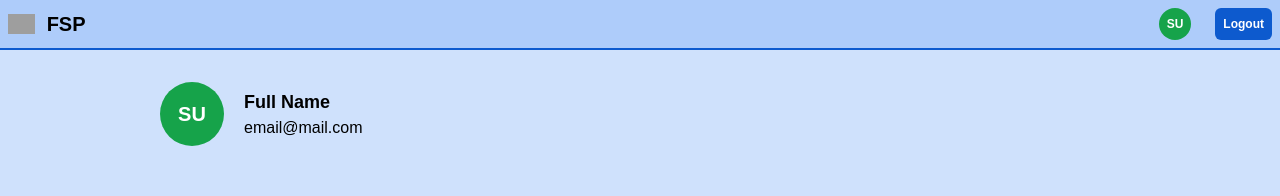
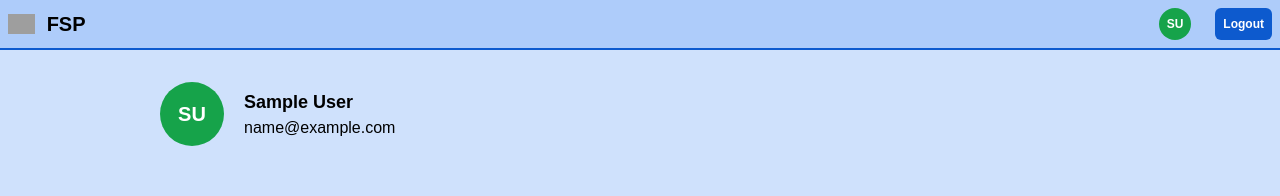
Before and after one commit to anandxs/FSPFrontend, a React (Vite) app: page /profile in a window 1280 px wide. Shown: the top 196 px of the page. Built offline with nearby package versions, Linux system fonts and the light colour scheme; no server answers; sample sign-in values are in the browser's storage; grey boxes are pictures that could not be loaded.

Commit message:
Profile card created

```diff
--- a/src/components/Profile/LoadUser.jsx
+++ b/src/components/Profile/LoadUser.jsx
@@ -1,14 +1,10 @@
 import { useGetUserInfoQuery } from "../../features/auth/authApiSlice";
-import { useDispatch, useSelector } from "react-redux";
-import {
-	selectCurrentUser,
-	setCredentials,
-} from "../../features/auth/authSlice";
+import { useDispatch } from "react-redux";
+import { setCredentials } from "../../features/auth/authSlice";
 import { useEffect } from "react";
 import { useNavigate } from "react-router-dom";
 
 const LoadUser = () => {
-	const user = useSelector(selectCurrentUser);
 	const { data, isSuccess } = useGetUserInfoQuery();
 	const navigate = useNavigate();
 	const dispatch = useDispatch();
--- a/src/components/Profile/ProfileCard.jsx
+++ b/src/components/Profile/ProfileCard.jsx
@@ -1,19 +1,21 @@
-import React from "react";
+import { useSelector } from "react-redux";
 import ProfilePicAlternative from "./ProfilePicAlternative";
+import { selectCurrentUser } from "../../features/auth/authSlice";
 
 const ProfileCard = () => {
+	const user = useSelector(selectCurrentUser);
 	return (
-		<div className="flex items-center gap-5 md:w-3/4 m-1 sm:mx-auto sm:mt-8">
+		<div className="flex items-center gap-5 md:w-3/4 mt-8 mx-auto">
 			<div
-				className={`bg-green-600 p-2 rounded-full h-16 w-16 flex justify-center items-center`}
+				className={`bg-green-600 p-2 rounded-full h-12 w-12 sm:h-16 sm:w-16 flex justify-center items-center`}
 			>
 				<div className="text-white font-bold text-xl">
 					<ProfilePicAlternative />
 				</div>
 			</div>
 			<div className="">
-				<h1 className="text-lg font-bold">Full Name</h1>
-				<h2 className="">email@mail.com</h2>
+				<h1 className="text-lg font-bold">{user?.name}</h1>
+				<h2 className="">{user?.email}</h2>
 			</div>
 		</div>
 	);
--- a/src/features/auth/authSlice.js
+++ b/src/features/auth/authSlice.js
@@ -16,7 +16,7 @@ const authSlice = createSlice({
 	initialState,
 	reducers: {
 		setCredentials: (state, action) => {
-			const { id, name, email } = action.payload;
+			const { id, name } = action.payload;
 			state.id = id;
 			state.name = name;
 			sessionStorage.setItem(
@@ -24,7 +24,7 @@ const authSlice = createSlice({
 				JSON.stringify({
 					id,
 					name,
-					email,
+					email: state.email,
 					accessToken: state.accessToken,
 					refreshToken: state.refreshToken,
 				})
@@ -40,6 +40,7 @@ const authSlice = createSlice({
 		logOut: (state, action) => {
 			state.id = null;
 			state.name = null;
+			state.email = null;
 			state.accessToken = null;
 			state.refreshToken = null;
 			sessionStorage.clear();
--- a/src/pages/Login.jsx
+++ b/src/pages/Login.jsx
@@ -6,7 +6,6 @@ import { logIn } from "../features/auth/authSlice";
 import { useState } from "react";
 
 const Login = () => {
-	const navigate = useNavigate();
 	const [error, setError] = useState();
 
 	const form = useForm();
@@ -22,6 +21,7 @@ const Login = () => {
 			const userData = await login({ email, password }).unwrap();
 			const accessToken = userData.accessToken;
 			const refreshToken = userData.refreshToken;
+			console.log(email);
 			dispatch(
 				logIn({
 					email,
--- a/src/pages/Profile.jsx
+++ b/src/pages/Profile.jsx
@@ -5,9 +5,7 @@ const Profile = () => {
 	return (
 		<>
 			<Navbar />
-			{/* <section className="h-full flex justify-center"> */}
 			<ProfileCard />
-			{/* </section> */}
 		</>
 	);
 };
--- a/src/route/UnAuthorizedOnly.jsx
+++ b/src/route/UnAuthorizedOnly.jsx
@@ -5,7 +5,6 @@ import { Navigate, Outlet, useLocation } from "react-router-dom";
 const UnAuthorizedOnly = () => {
 	const { accessToken } = useSelector(selectCurrentUser);
 	const location = useLocation();
-	console.log(location);
 
 	return accessToken === null ? (
 		<Outlet />
```
